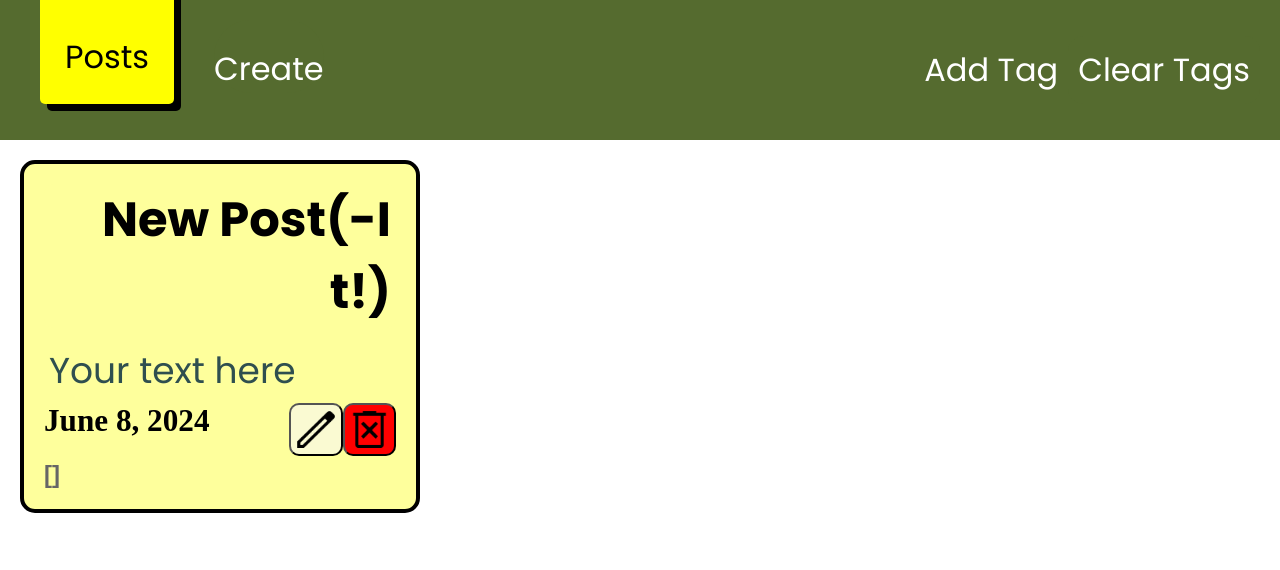
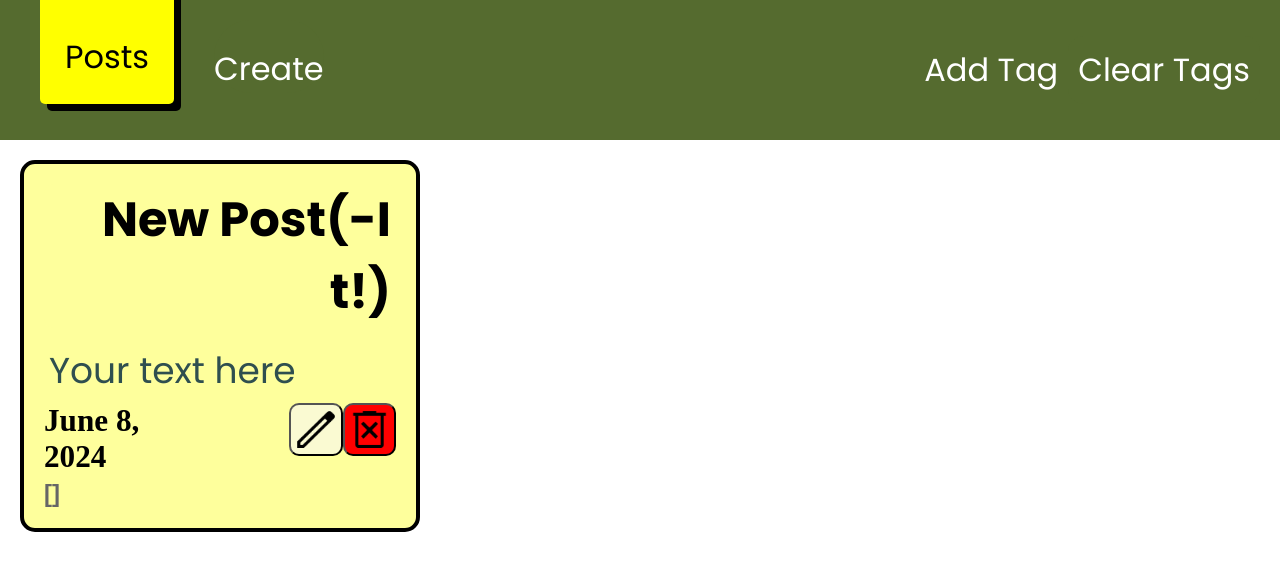
Before and after one commit to cse110-sp24-group34/cse110-sp24-group34, a website: page public/index.html in a window 1280 px wide. Both pictures are taken after a click on the button "Create". Drawn offline with Linux system fonts and the light colour scheme; no server answers; a web font is replaced by a local one.

Commit message:
style improvements

```diff
--- a/public/TagDropdown.js
+++ b/public/TagDropdown.js
@@ -139,7 +139,7 @@ class TagDropdown extends HTMLElement {
 
         // Add click event listener to update the button text
         listItem.addEventListener('click', () => {
-            this.shadowRoot.querySelector('.dropdown-button').textContent = tagElement.data;
+            // this.shadowRoot.querySelector('.dropdown-button').textContent = tagElement.data;
             list.style.display = 'none';
 
             // window.location.hash = `#${tagName}`;
@@ -147,10 +147,12 @@ class TagDropdown extends HTMLElement {
             if(toggled.has(tagElement.data)){
                 toggled.delete(tagElement.data);
                  // listItem.style.backgroundColor = 'rgba(128, 128, 128, 0.5)';
+                 listItem.style.backgroundColor = 'green';
             }
             else{
                 toggled.add(tagElement.data);
                  // listItem.style.backgroundColor = 'rgba(128, 128, 128, 0.5)';
+                 listItem.style.backgroundColor = 'brown';
 
             }
             // Destory all posts
--- a/public/styles.css
+++ b/public/styles.css
@@ -164,9 +164,6 @@ nav ul li a {
 
 
 #tag-list {
-    /*
-    THIS SOLVES OUR TAG THINGY
-    */
     gap: 5px;
     padding: 0;
     margin: 0;
@@ -228,6 +225,7 @@ tag-element {
 
 main {
     display: grid;
+    width: 100%;
     grid-template-columns: repeat(3, 1fr);
     gap: 20px;
     padding: 20px;
@@ -263,7 +261,7 @@ main {
     June 8
     */
     grid-column-start: 1;
-    grid-column-end: 3;
+    grid-column-end: 2;
     grid-row-start: 3;
     grid-row-end: 4;
 }
@@ -297,6 +295,7 @@ main {
     width:4em;
     height:4em;
     border-radius: 10px;
+    flex: none;
     background-color: lightgoldenrodyellow;
     /* filter: drop-shadow(7px 7px black); */
     /* align-items: right; */
@@ -316,6 +315,8 @@ main {
     width: 4em;
     height: 4em;
     border-radius: 10px;
+    flex: none;
+
     background-color: red;
     position: sticky;
     flex-shrink: 0;
@@ -336,9 +337,9 @@ main {
     grid-row-end: 3;
 
     float: right;
-     display: flex;
+    display: flex;
     flex-shrink: 0;
-  justify-content: right;
+    justify-content: right;
 }
 
 .buttonIcon{
@@ -378,11 +379,9 @@ main {
     text-align: right;
     font-size: 200%;
     font-family: "Neucha",'Poppins',"Gill Sans", sans-serif;
-   /*
      /*
     New Post bold
     */
-   */
 }
 
 .post .content {
@@ -412,6 +411,12 @@ div{
     text-align: left;
     /*justify maysbe*/
     font-weight: bold;
+    grid-column-start: 1;
+    grid-column-end: 4;
+    grid-row-start: 4;
+    grid-row-end: 4;
+    word-wrap: break-word;
+    /* visibility: hidden; */
 }
 
 .header{
```
Also changed, not shown: public/TagElement.js (indentation only).
